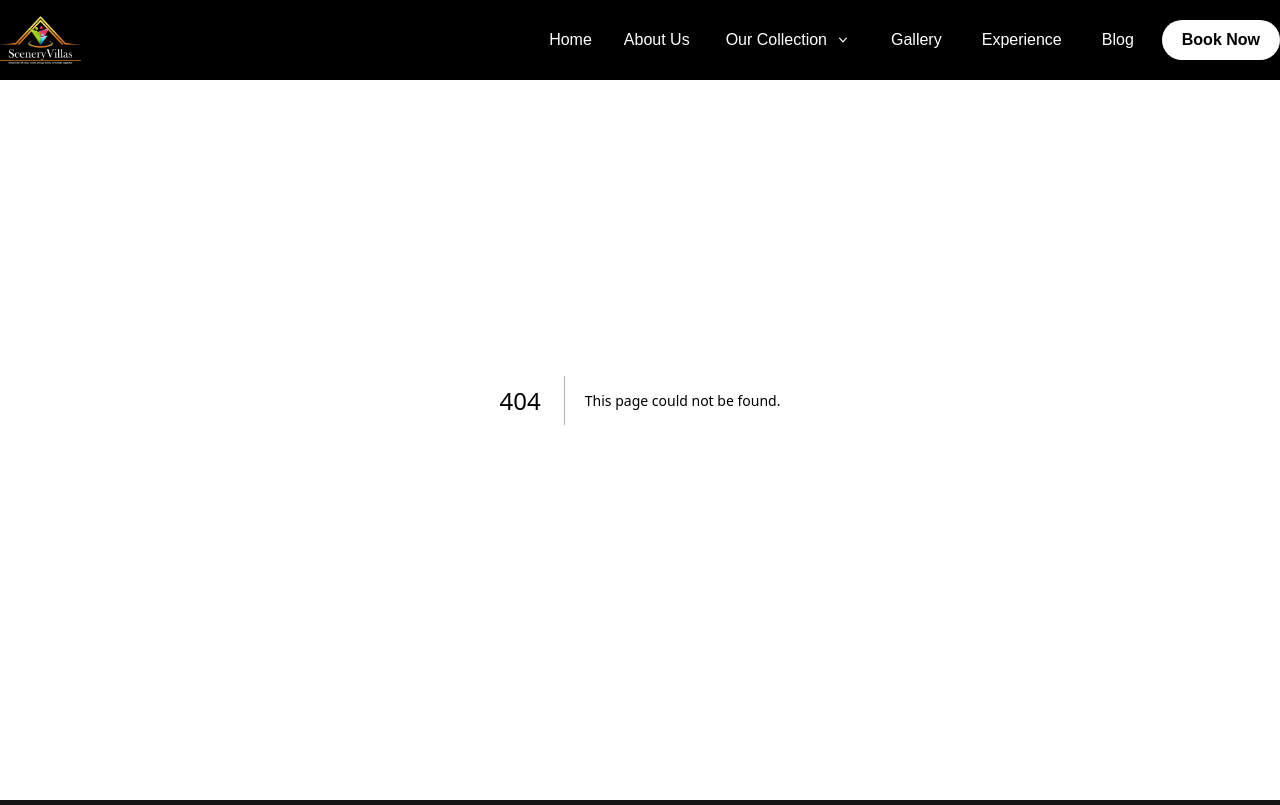
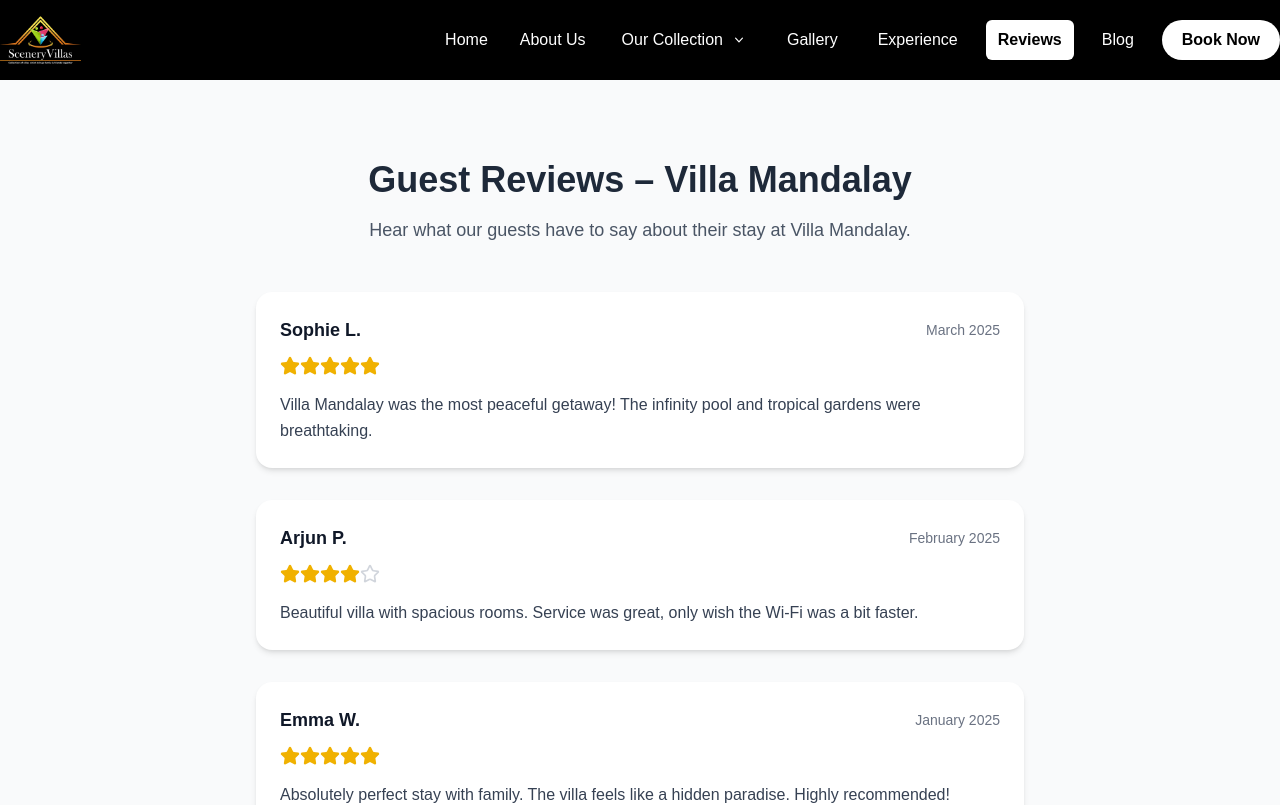
Before and after one commit to GSNSAMPATH/Scenery-Villas, a Next.js app: page /Review in a window 1280 px wide. Before the commit this address had no page. Shown: the top 805 px of the page. Built offline with nearby package versions, Linux system fonts and the light colour scheme.

Commit message:
updated in 2025.08.26

```diff
--- /dev/null
+++ b/src/app/Review/page.tsx
@@ -0,0 +1,78 @@
+"use client";
+
+import { Star } from "lucide-react";
+
+const reviews = [
+  {
+    name: "Sophie L.",
+    date: "March 2025",
+    rating: 5,
+    comment:
+      "Villa Mandalay was the most peaceful getaway! The infinity pool and tropical gardens were breathtaking.",
+  },
+  {
+    name: "Arjun P.",
+    date: "February 2025",
+    rating: 4,
+    comment:
+      "Beautiful villa with spacious rooms. Service was great, only wish the Wi-Fi was a bit faster.",
+  },
+  {
+    name: "Emma W.",
+    date: "January 2025",
+    rating: 5,
+    comment:
+      "Absolutely perfect stay with family. The villa feels like a hidden paradise. Highly recommended!",
+  },
+];
+
+export default function ReviewsPage() {
+  return (
+    <main className="bg-gray-50 min-h-screen py-40 px-4 sm:px-6 lg:px-8">
+      {/* Header */}
+      <div className="max-w-4xl mx-auto text-center mb-12">
+        <h1 className="text-4xl font-bold text-gray-800 mb-4">
+          Guest Reviews – Villa Mandalay
+        </h1>
+        <p className="text-lg text-gray-600">
+          Hear what our guests have to say about their stay at Villa Mandalay.
+        </p>
+      </div>
+
+      {/* Reviews List */}
+      <div className="max-w-3xl mx-auto space-y-8">
+        {reviews.map((review, index) => (
+          <div
+            key={index}
+            className="bg-white rounded-2xl shadow-md p-6 text-left hover:shadow-lg transition"
+          >
+            {/* Reviewer Info */}
+            <div className="flex items-center justify-between mb-3">
+              <h3 className="text-lg font-semibold text-gray-900">
+                {review.name}
+              </h3>
+              <span className="text-sm text-gray-500">{review.date}</span>
+            </div>
+
+            {/* Rating */}
+            <div className="flex items-center mb-4">
+              {Array.from({ length: 5 }).map((_, i) => (
+                <Star
+                  key={i}
+                  className={`w-5 h-5 ${
+                    i < review.rating
+                      ? "text-yellow-500 fill-yellow-500"
+                      : "text-gray-300"
+                  }`}
+                />
+              ))}
+            </div>
+
+            {/* Comment */}
+            <p className="text-gray-700 leading-relaxed">{review.comment}</p>
+          </div>
+        ))}
+      </div>
+    </main>
+  );
+}
--- a/src/components/Home/GetExperience.tsx
+++ b/src/components/Home/GetExperience.tsx
@@ -145,7 +145,7 @@ export default function GetExperience({
       {/* Heading */}
       <div className="text-center mb-12 mt-12">
         <h1
-          className={`${font} text-4xl sm:text-5xl font-bold mt-8 mb-18 ${titlecolor}`}
+          className={`${lobster.className} text-4xl sm:text-5xl  mt-8 mb-18 ${titlecolor}`}
         >
           Get Experience
         </h1>
--- a/src/components/Navbar.tsx
+++ b/src/components/Navbar.tsx
@@ -486,7 +486,7 @@ const Navbar = () => {
     { href: "/about", label: "About Us" },
     { href: "/gallery", label: "Gallery" },
     { href: "/experience", label: "Experience" }, // Fixed typo
-    // { href: "/reviews", label: "Reviews" },
+     { href: "/Review", label: "Reviews" },
     { href: "/Blogs", label: "Blog" },
   ];
 
```
